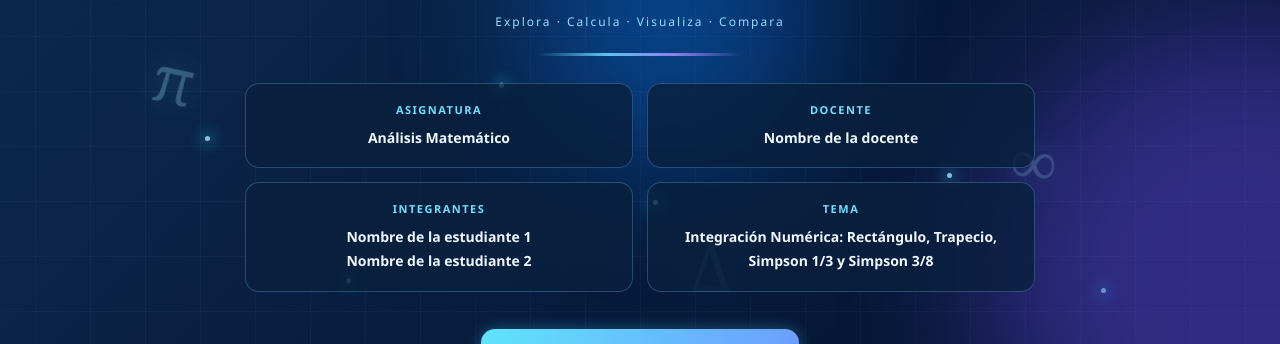
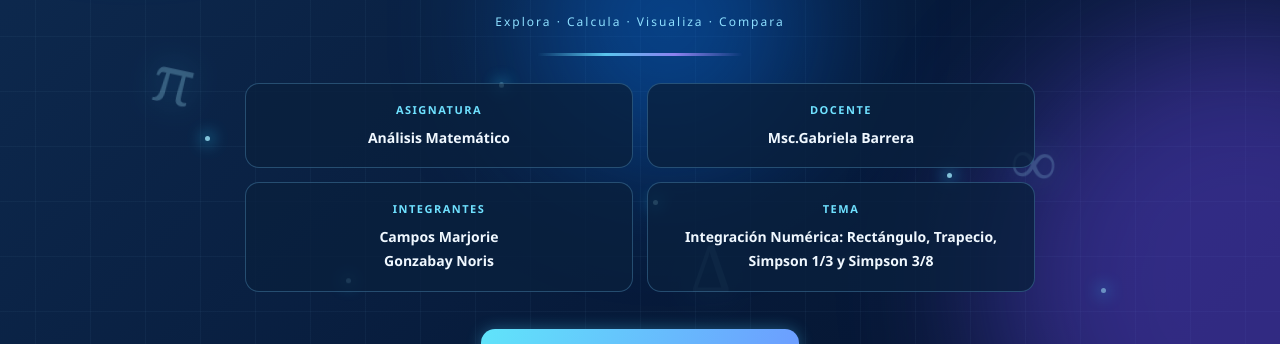
Before and after one commit to marjorie1123/Simulador_Integrallab, a plain HTML site: page index .html in a window 1280 px wide. Shown: the part 439-783 px from the top of the page. Drawn offline with Linux system fonts and the light colour scheme.

```diff
--- a/index .html
+++ b/index .html
@@ -89,14 +89,14 @@
 
       <article class="dato">
         <span>DOCENTE</span>
-        <strong>Nombre de la docente</strong>
+        <strong>Msc.Gabriela Barrera</strong>
       </article>
 
       <article class="dato">
         <span>INTEGRANTES</span>
         <strong>
-          Nombre de la estudiante 1<br>
-          Nombre de la estudiante 2
+          Campos Marjorie<br>
+          Gonzabay Noris
         </strong>
       </article>
 
```
